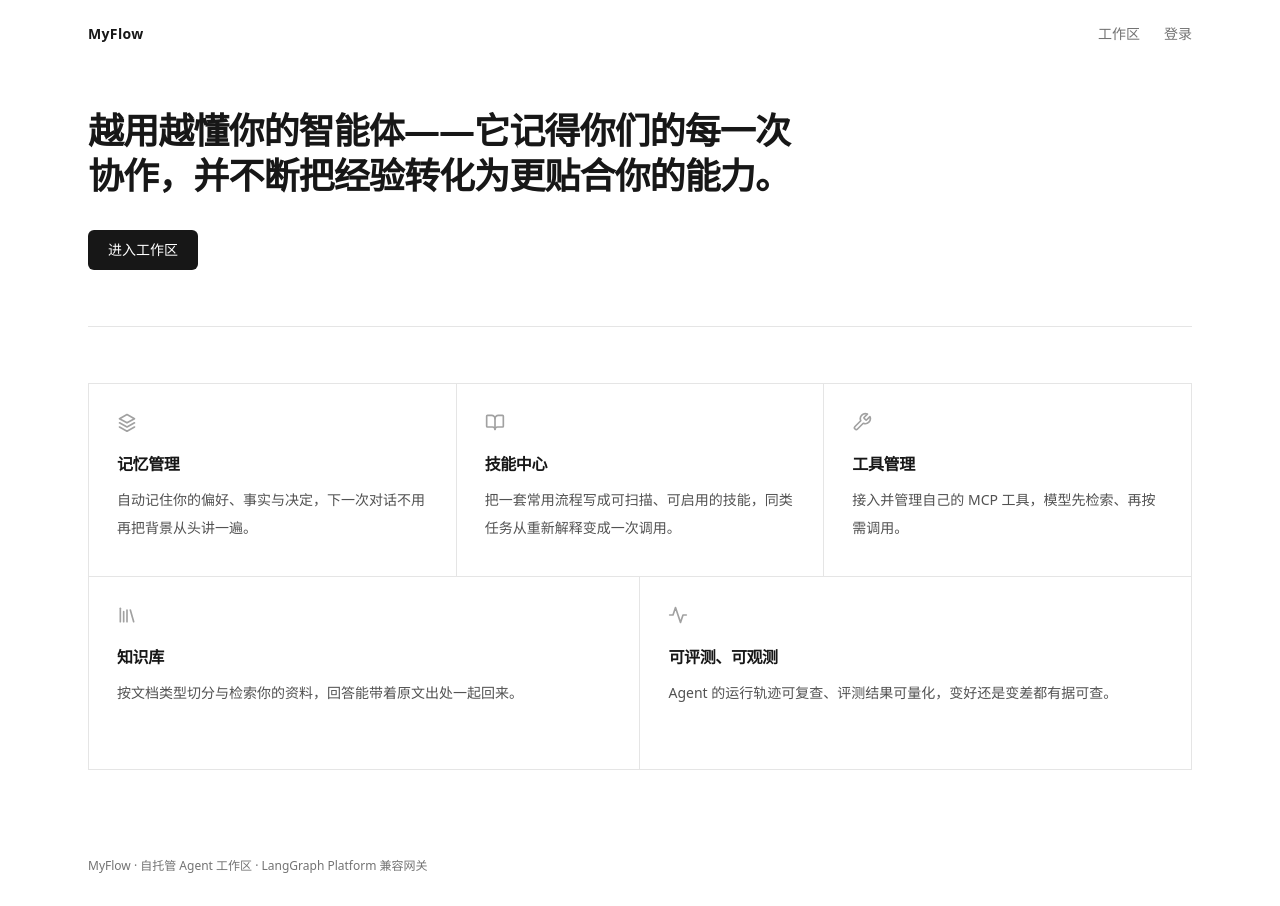
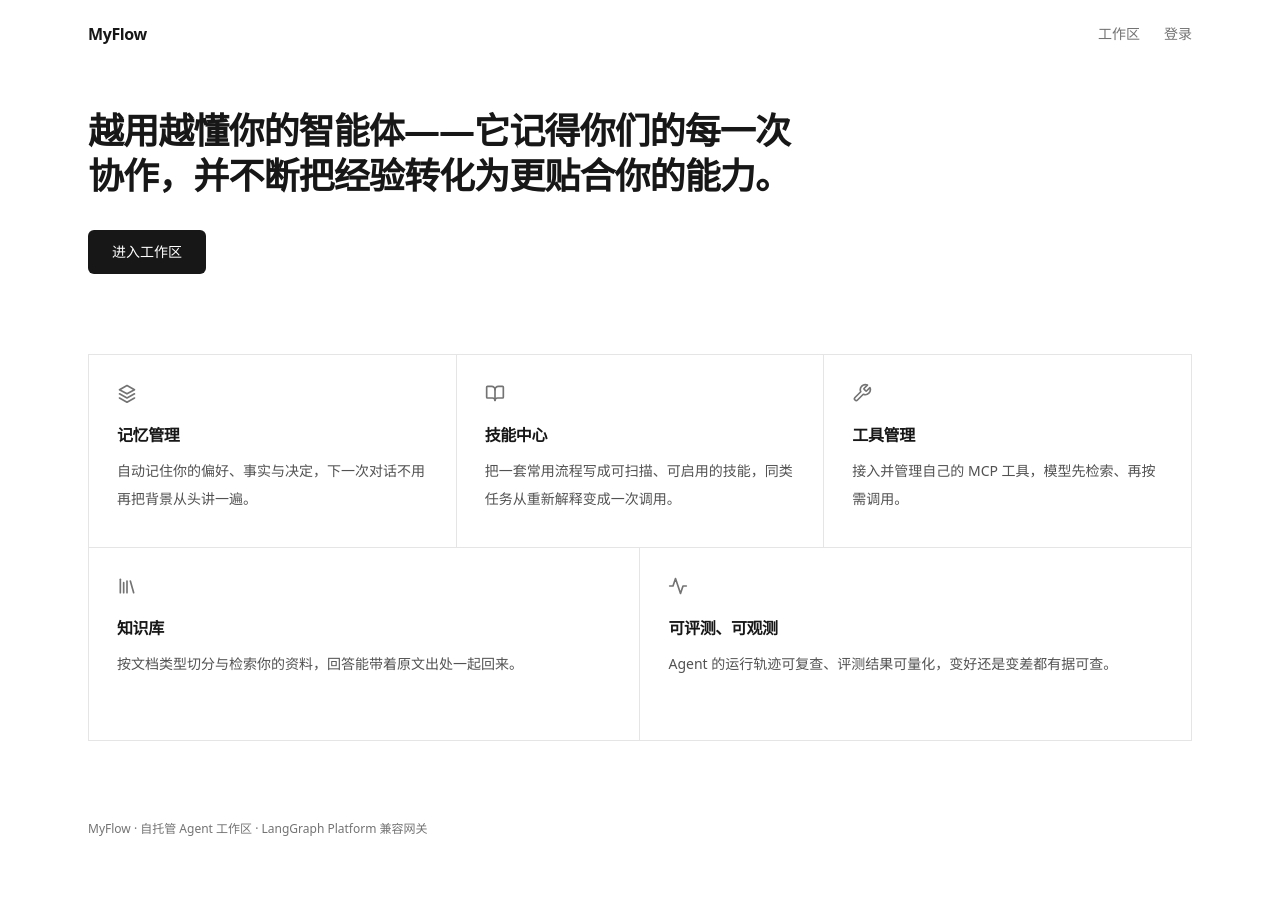
Before and after one commit to astrosta/myflow, a Next.js app in the folder frontend/: page / in a window 1280 px wide. After the commit the page ends 861 px from the top, so only its background shows below. Built offline with nearby package versions, Linux system fonts and the light colour scheme; no server answers.

Commit message:
Improve landing page accessibility and touch targets.
Add a skip-to-content link and enlarge interactive hit areas so keyboard and mobile use of the home page stay reliable.

Co-authored-by: Cursor <cursoragent@cursor.com>

```diff
--- a/frontend/src/app/page.tsx
+++ b/frontend/src/app/page.tsx
@@ -47,27 +47,44 @@ const FEATURES = [
 
 export default function LandingPage() {
   return (
-    <div className="flex min-h-dvh flex-col bg-white">
-      <header className="mx-auto flex w-full max-w-6xl items-center justify-between px-6 py-6">
-        <Link className="text-sm font-semibold tracking-wide text-neutral-900" href="/">
+    <div className="flex min-h-dvh flex-col bg-white selection:bg-neutral-200 selection:text-neutral-900">
+      <a
+        className="sr-only focus:not-sr-only focus:fixed focus:left-6 focus:top-6 focus:z-50 focus:rounded-md focus:bg-neutral-900 focus:px-4 focus:py-3 focus:text-sm focus:font-medium focus:text-white"
+        href="#main-content"
+      >
+        跳到主要内容
+      </a>
+
+      <header className="mx-auto flex w-full max-w-6xl items-center justify-between px-6 py-3">
+        <Link
+          className="inline-flex min-h-11 items-center text-base font-semibold tracking-tight text-neutral-900"
+          href="/"
+        >
           MyFlow
         </Link>
         <nav aria-label="主导航" className="flex items-center gap-6 text-sm text-neutral-500">
-          <Link className="transition-colors hover:text-neutral-900" href="/workspace">
+          <Link
+            className="inline-flex min-h-11 items-center transition-colors hover:text-neutral-900"
+            href="/workspace"
+          >
             工作区
           </Link>
           <HomeAuthLink />
         </nav>
       </header>
 
-      <main className="mx-auto w-full max-w-6xl flex-1 px-6">
-        <section className="border-b border-neutral-200 pb-14 pt-10">
+      <main
+        className="mx-auto w-full max-w-6xl flex-1 px-6 focus:outline-none"
+        id="main-content"
+        tabIndex={-1}
+      >
+        <section className="pb-10 pt-10">
           <h1 className="max-w-3xl text-balance text-3xl font-semibold leading-tight tracking-tight text-neutral-900 sm:text-4xl">
             越用越懂你的智能体——它记得你们的每一次协作，并不断把经验转化为更贴合你的能力。
           </h1>
           <div className="mt-8">
             <Link
-              className="inline-flex h-10 items-center rounded-md bg-neutral-900 px-5 text-sm font-medium text-white transition-colors hover:bg-neutral-700"
+              className="inline-flex h-11 items-center rounded-md bg-neutral-900 px-6 text-sm font-medium text-white transition-colors hover:bg-neutral-700 active:bg-neutral-800"
               href="/workspace"
             >
               进入工作区
@@ -75,7 +92,7 @@ export default function LandingPage() {
           </div>
         </section>
 
-        <section aria-label="工作区能力" className="py-14">
+        <section aria-label="工作区能力" className="pb-14 pt-10">
           <div className="grid gap-px border border-neutral-200 bg-neutral-200 sm:grid-cols-2 lg:grid-cols-6">
             {FEATURES.map((feature, index) => (
               <article
@@ -86,11 +103,11 @@ export default function LandingPage() {
                 ].join(" ")}
                 key={feature.title}
               >
-                <feature.Icon className="text-neutral-400" size={20} />
+                <feature.Icon className="text-neutral-500" size={20} />
                 <h2 className="mt-5 text-base font-semibold tracking-tight text-neutral-900">
                   {feature.title}
                 </h2>
-                <p className="mt-2.5 max-w-prose text-sm leading-7 text-neutral-600">
+                <p className="mt-2.5 max-w-prose text-pretty text-sm leading-7 text-neutral-600">
                   {feature.body}
                 </p>
               </article>
@@ -99,7 +116,7 @@ export default function LandingPage() {
         </section>
       </main>
 
-      <footer className="mx-auto w-full max-w-6xl px-6 py-8 text-xs text-neutral-500">
+      <footer className="mx-auto w-full max-w-6xl px-6 py-6 text-xs text-neutral-500">
         MyFlow · 自托管 Agent 工作区 · LangGraph Platform 兼容网关
       </footer>
     </div>
--- a/frontend/src/components/auth/home-auth-link.tsx
+++ b/frontend/src/components/auth/home-auth-link.tsx
@@ -17,7 +17,7 @@ export function HomeAuthLink() {
   if (user) return null;
 
   return (
-    <Link className="transition-colors hover:text-neutral-900" href="/login">
+    <Link className="inline-flex min-h-11 items-center transition-colors hover:text-neutral-900" href="/login">
       登录
     </Link>
   );
```
Also changed, not shown: 1 other file (tests, documents, lock files or other folders).
